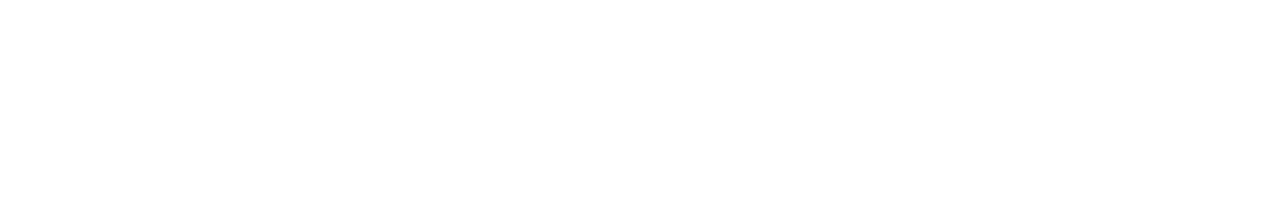
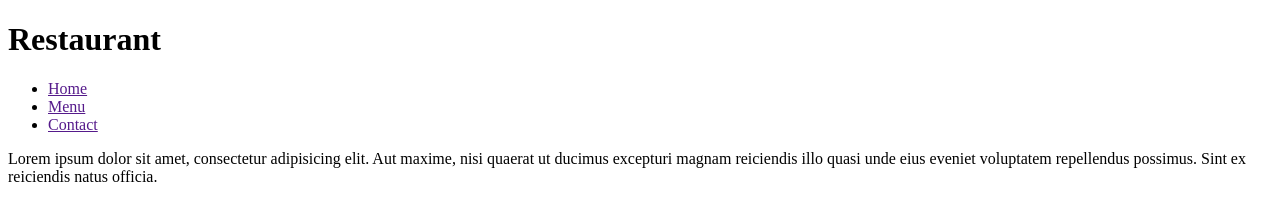
Before and after one commit to szty1/odin-restaurant, a website built with webpack: page dist/index.html in a window 1280 px wide. Built offline with nearby package versions, Linux system fonts and the light colour scheme.

Commit message:
added  placeholder content to index.html

```diff
--- a/dist/index.html
+++ b/dist/index.html
@@ -8,6 +8,20 @@
   <script defer src="main.js"></script>
 </head>
 <body>
-  <div id="content"></div>
+  <div id="content">
+    <div class="header">
+      <h1>Restaurant</h1>
+    </div>
+    <div class="menu">
+      <ul>
+        <li><a href="">Home</a></li>
+        <li><a href="">Menu</a></li>
+        <li><a href="">Contact</a></li>
+      </ul>
+    </div>
+    <div class="main">
+      <p>Lorem ipsum dolor sit amet, consectetur adipisicing elit. Aut maxime, nisi quaerat ut ducimus excepturi magnam reiciendis illo quasi unde eius eveniet voluptatem repellendus possimus. Sint ex reiciendis natus officia.</p>
+    </div>
+  </div>
 </body>
 </html>
```
